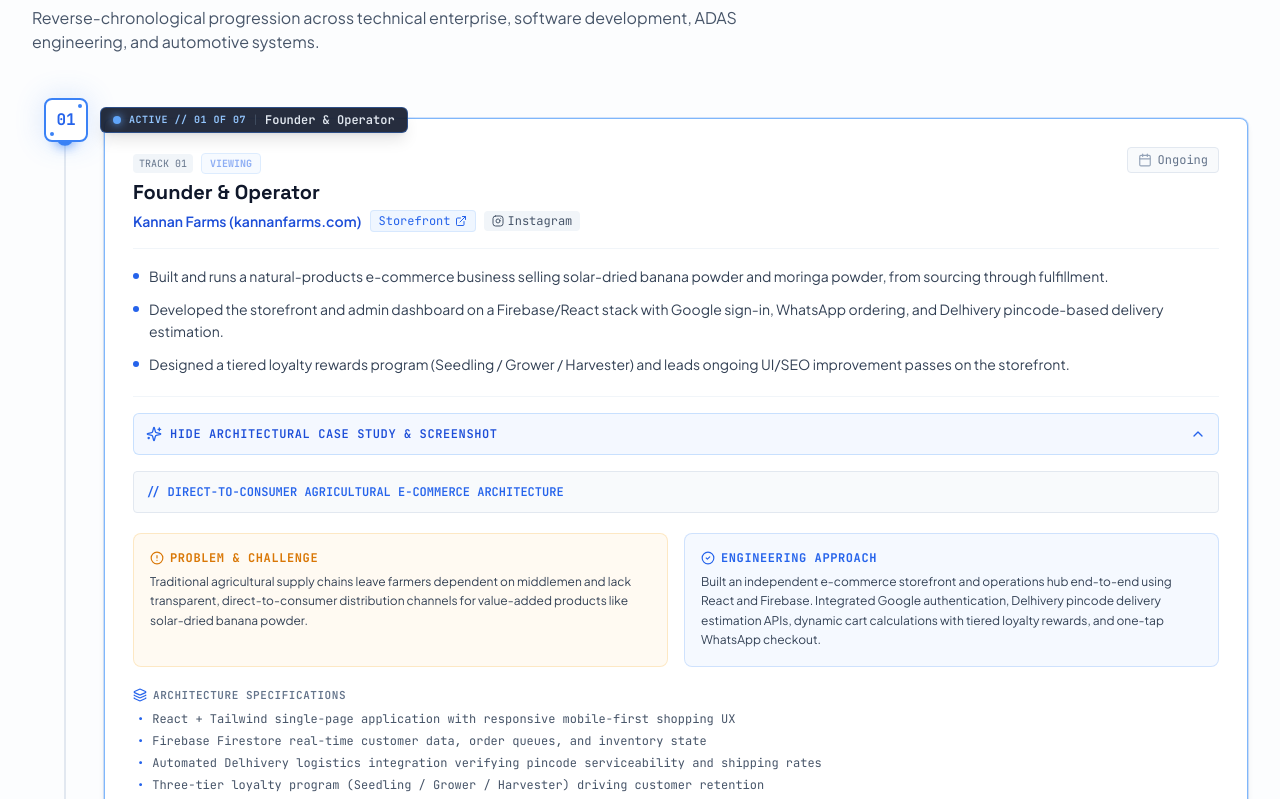
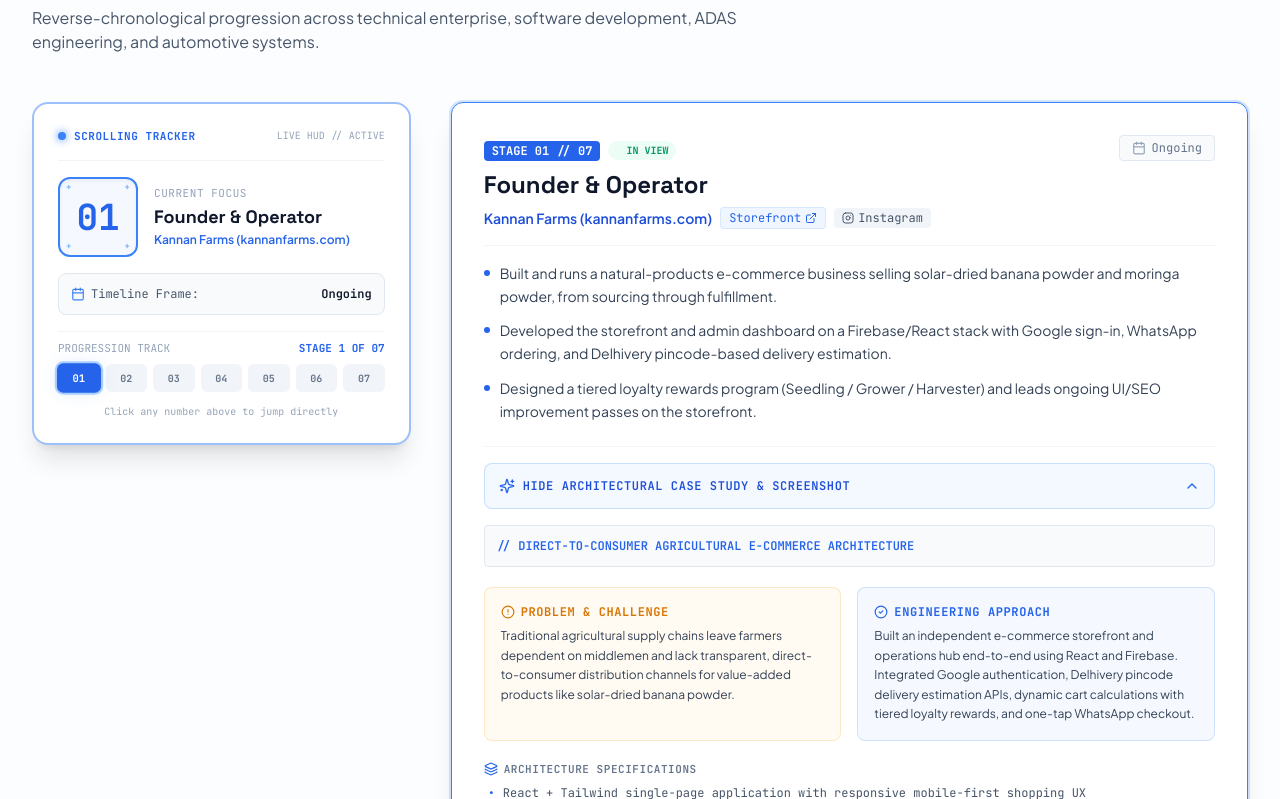
Before and after one commit to Karthick-Boopathy/KarthickBoopathy, a React (Vite) app: page / in a window 1280 px wide. Shown: the part 2901-3700 px from the top of the page. Built offline with nearby package versions, Linux system fonts and the light colour scheme.

Commit message:
feat: sticky scrolling milestone number tracker (1-7) synchronized with viewport role position

```diff
--- a/src/components/Experience.tsx
+++ b/src/components/Experience.tsx
@@ -1,5 +1,5 @@
 import React, { useState, useEffect, useRef } from 'react';
-import { motion, AnimatePresence, useScroll, useSpring } from 'framer-motion';
+import { motion, AnimatePresence } from 'framer-motion';
 import { Briefcase, ExternalLink, Instagram, Calendar, ChevronDown, ChevronUp, Layers, CheckCircle2, AlertCircle, Sparkles } from 'lucide-react';
 import { experiences } from '../data/portfolioData';
 
@@ -9,44 +9,31 @@
   });
 
   const [activeIndex, setActiveIndex] = useState<number>(0);
-  const [scrollDirection, setScrollDirection] = useState<number>(1);
-  const timelineRef = useRef<HTMLDivElement>(null);
+  const [prevIndex, setPrevIndex] = useState<number>(0);
   const itemRefs = useRef<(HTMLDivElement | null)[]>([]);
 
-  const { scrollYProgress } = useScroll({
-    target: timelineRef,
-    offset: ['start 40%', 'end 80%'],
-  });
-
-  const lineProgress = useSpring(scrollYProgress, {
-    stiffness: 100,
-    damping: 25,
-    restDelta: 0.001,
-  });
-
   useEffect(() => {
-    let lastScrollY = window.scrollY;
-
     const handleScroll = () => {
-      const currentScrollY = window.scrollY;
-      const dir = currentScrollY >= lastScrollY ? 1 : -1;
-      lastScrollY = currentScrollY;
-
-      // The tracker sits around 160px from the viewport top
-      const trackerY = 160;
+      // Trigger threshold: 38% from the top of the viewport (reading focus line)
+      const triggerY = window.innerHeight * 0.38;
 
       let currentIdx = 0;
-      itemRefs.current.forEach((el, index) => {
-        if (!el) return;
+      for (let i = 0; i < itemRefs.current.length; i++) {
+        const el = itemRefs.current[i];
+        if (!el) continue;
         const rect = el.getBoundingClientRect();
-        // If the top of the card has reached or passed the tracker line
-        if (rect.top <= trackerY + 80) {
-          currentIdx = index;
+        // If the card top has scrolled up to or past the trigger line
+        if (rect.top <= triggerY) {
+          currentIdx = i;
         }
+      }
+
+      setActiveIndex((prev) => {
+        if (prev !== currentIdx) {
+          setPrevIndex(prev);
+        }
+        return currentIdx;
       });
-
-      setScrollDirection(dir);
-      setActiveIndex(currentIdx);
     };
 
     window.addEventListener('scroll', handleScroll, { passive: true });
@@ -61,8 +48,16 @@
     }));
   };
 
+  const scrollToMilestone = (index: number) => {
+    const target = itemRefs.current[index];
+    if (target) {
+      const topOffset = target.getBoundingClientRect().top + window.scrollY - 140;
+      window.scrollTo({ top: topOffset, behavior: 'smooth' });
+    }
+  };
+
   return (
-    <section id="experience" className="py-20 bg-white/50 dark:bg-[#0B0F1A]/80 border-b border-slate-200 dark:border-slate-800/80 overflow-hidden relative">
+    <section id="experience" className="py-20 bg-white/50 dark:bg-[#0B0F1A]/80 border-b border-slate-200 dark:border-slate-800/80 relative">
       <div className="max-w-7xl mx-auto px-4 sm:px-6 lg:px-8 relative z-10">
         {/* Section Header with Engineering Sheet Callout */}
         <motion.div
@@ -70,7 +65,7 @@
           whileInView={{ opacity: 1, y: 0 }}
           viewport={{ once: true, margin: '-50px' }}
           transition={{ duration: 0.5, ease: [0.21, 0.47, 0.32, 0.98] }}
-          className="max-w-3xl mb-16"
+          className="max-w-3xl mb-12"
         >
           <div className="inline-flex items-center gap-2 text-xs font-mono uppercase tracking-wider text-blue-600 dark:text-blue-400 font-semibold mb-2">
             <span className="px-1.5 py-0.5 rounded bg-blue-50 dark:bg-blue-500/10 border border-blue-200 dark:border-blue-500/30 text-[10px]">
@@ -89,74 +84,184 @@
           </p>
         </motion.div>
 
-        {/* Timeline Sequence Container */}
-        <div ref={timelineRef} className="relative ml-4 sm:ml-8 pl-6 sm:pl-10">
-          {/* Base Vertical Timeline Rail */}
-          <div className="absolute left-0 top-0 bottom-0 w-[2px] bg-slate-200 dark:bg-slate-800">
-            {/* Animated Flowing Progress Fill Line */}
-            <motion.div
-              style={{ scaleY: lineProgress }}
-              className="absolute left-0 top-0 bottom-0 w-full bg-gradient-to-b from-blue-500 via-cyan-400 to-purple-500 origin-top shadow-[0_0_10px_#3B82F6]"
-            />
+        {/* Mobile Sticky Tracker Bar (Sticky on mobile only) */}
+        <div className="lg:hidden sticky top-16 z-30 mb-8 p-3 rounded-xl bg-white/95 dark:bg-[#0B0F1A]/95 backdrop-blur-md border-2 border-blue-500/60 shadow-lg dark:shadow-glow-sm flex items-center justify-between">
+          <div className="flex items-center gap-3">
+            {/* Animated Rolling Number Box */}
+            <div className="w-10 h-10 rounded-lg border-2 border-blue-500 bg-blue-50 dark:bg-blue-950/50 flex items-center justify-center font-mono text-base font-bold text-blue-600 dark:text-blue-400 relative overflow-hidden shrink-0">
+              <AnimatePresence mode="popLayout" initial={false}>
+                <motion.span
+                  key={activeIndex}
+                  initial={{ y: activeIndex > prevIndex ? 22 : -22, opacity: 0, scale: 0.8 }}
+                  animate={{ y: 0, opacity: 1, scale: 1 }}
+                  exit={{ y: activeIndex > prevIndex ? -22 : 22, opacity: 0, scale: 0.8 }}
+                  transition={{ duration: 0.28, ease: [0.16, 1, 0.3, 1] }}
+                  className="absolute"
+                >
+                  {String(activeIndex + 1).padStart(2, '0')}
+                </motion.span>
+              </AnimatePresence>
+            </div>
+            <div>
+              <div className="text-[10px] font-mono text-blue-600 dark:text-blue-400 font-bold uppercase tracking-wider flex items-center gap-1.5">
+                <span className="w-1.5 h-1.5 rounded-full bg-blue-500 animate-pulse" />
+                STAGE {activeIndex + 1} OF {experiences.length}
+              </div>
+              <div className="text-xs font-heading font-bold text-slate-900 dark:text-white truncate max-w-[180px]">
+                {experiences[activeIndex].role}
+              </div>
+            </div>
           </div>
 
-          {/* Sticky Continuous Scrolling HUD Number Indicator */}
-          <div className="sticky top-32 z-30 pointer-events-none -ml-6 sm:-ml-10 h-0">
-            <div className="relative -top-5 -left-[18px] sm:-left-[20px] flex items-center gap-3">
-              {/* Rolling Number Box */}
-              <div className="w-10 h-10 sm:w-11 sm:h-11 rounded-lg border-2 border-blue-500 dark:border-blue-400 bg-white dark:bg-[#0B0F1A] shadow-glow-md flex items-center justify-center font-mono text-sm sm:text-base font-bold text-blue-600 dark:text-blue-400 overflow-hidden relative">
+          {/* Quick Step Indicators */}
+          <div className="flex items-center gap-1">
+            {experiences.map((_, i) => (
+              <button
+                key={i}
+                type="button"
+                onClick={() => scrollToMilestone(i)}
+                className={`h-2.5 rounded-full transition-all ${
+                  i === activeIndex
+                    ? 'w-5 bg-blue-500'
+                    : i < activeIndex
+                    ? 'w-2 bg-blue-400/60 dark:bg-blue-600/60'
+                    : 'w-2 bg-slate-300 dark:bg-slate-700'
+                }`}
+                title={`Jump to Milestone ${i + 1}`}
+                aria-label={`Jump to Milestone ${i + 1}`}
+              />
+            ))}
+          </div>
+        </div>
+
+        {/* Dual Column Layout: Left Sticky HUD Tracker + Right Timeline Cards */}
+        <div className="grid grid-cols-1 lg:grid-cols-12 gap-10 items-start">
+          {/* Left Column: Sticky Interactive Tracker Box (Desktop) */}
+          <div className="hidden lg:block lg:col-span-4 sticky top-28 space-y-6">
+            <div className="p-6 rounded-2xl bg-white dark:bg-[#111827] border-2 border-blue-500/50 dark:border-blue-500/40 shadow-xl dark:shadow-glow-md relative overflow-hidden glow-border">
+              {/* Top Status Header */}
+              <div className="flex items-center justify-between pb-4 mb-4 border-b border-slate-100 dark:border-slate-800 text-xs font-mono">
+                <span className="flex items-center gap-2 text-blue-600 dark:text-blue-400 font-bold uppercase tracking-wider text-[11px]">
+                  <span className="w-2 h-2 rounded-full bg-blue-500 animate-pulse shadow-[0_0_8px_#3B82F6]" />
+                  SCROLLING TRACKER
+                </span>
+                <span className="text-slate-400 dark:text-slate-500 text-[10px]">
+                  LIVE HUD // ACTIVE
+                </span>
+              </div>
+
+              {/* Giant Animated Rolling Number Display */}
+              <div className="flex items-center gap-4 my-2">
+                <div className="w-20 h-20 rounded-xl border-2 border-blue-500 dark:border-blue-400 bg-blue-50/60 dark:bg-blue-950/40 flex items-center justify-center font-mono font-bold text-4xl text-blue-600 dark:text-blue-400 relative overflow-hidden shadow-inner shrink-0">
                   <AnimatePresence mode="popLayout" initial={false}>
                     <motion.span
                       key={activeIndex}
                       initial={{
-                      y: scrollDirection > 0 ? 22 : -22,
+                        y: activeIndex > prevIndex ? 40 : -40,
                         opacity: 0,
+                        filter: 'blur(4px)',
                         scale: 0.8,
                       }}
                       animate={{
                         y: 0,
                         opacity: 1,
+                        filter: 'blur(0px)',
                         scale: 1,
                       }}
                       exit={{
-                      y: scrollDirection > 0 ? -22 : 22,
+                        y: activeIndex > prevIndex ? -40 : 40,
                         opacity: 0,
+                        filter: 'blur(4px)',
                         scale: 0.8,
                       }}
-                    transition={{ duration: 0.3, ease: [0.16, 1, 0.3, 1] }}
+                      transition={{ duration: 0.35, ease: [0.16, 1, 0.3, 1] }}
                       className="absolute"
                     >
                       {String(activeIndex + 1).padStart(2, '0')}
                     </motion.span>
                   </AnimatePresence>
 
-                {/* Subtle corner CAD fiducial dots */}
-                <span className="absolute top-1 right-1 w-1 h-1 bg-blue-500 dark:bg-blue-400 rounded-full" />
-                <span className="absolute bottom-1 left-1 w-1 h-1 bg-blue-500 dark:bg-blue-400 rounded-full" />
+                  {/* Corner CAD fiducial markers */}
+                  <span className="absolute top-1 left-1.5 font-mono text-[9px] text-blue-400/80 leading-none select-none">+</span>
+                  <span className="absolute top-1 right-1.5 font-mono text-[9px] text-blue-400/80 leading-none select-none">+</span>
+                  <span className="absolute bottom-1 left-1.5 font-mono text-[9px] text-blue-400/80 leading-none select-none">+</span>
+                  <span className="absolute bottom-1 right-1.5 font-mono text-[9px] text-blue-400/80 leading-none select-none">+</span>
                 </div>
 
-              {/* Floating Live Telemetry HUD Tag */}
+                <div className="space-y-1">
+                  <div className="text-[11px] font-mono text-slate-400 dark:text-slate-500 uppercase tracking-wider">
+                    CURRENT FOCUS
+                  </div>
+                  <AnimatePresence mode="wait">
                     <motion.div
-                key={`hud-${activeIndex}`}
-                initial={{ opacity: 0, x: -8 }}
-                animate={{ opacity: 1, x: 0 }}
-                transition={{ duration: 0.25 }}
-                className="hidden md:flex items-center gap-2 px-3 py-1 rounded-md bg-slate-900/90 dark:bg-[#111827]/95 border border-blue-500/40 text-white backdrop-blur-md shadow-lg"
+                      key={activeIndex}
+                      initial={{ opacity: 0, y: 6 }}
+                      animate={{ opacity: 1, y: 0 }}
+                      exit={{ opacity: 0, y: -6 }}
+                      transition={{ duration: 0.2 }}
+                      className="font-heading font-bold text-lg text-slate-900 dark:text-white leading-tight"
                     >
-                <span className="w-2 h-2 rounded-full bg-blue-400 animate-pulse shadow-[0_0_8px_#60A5FA]" />
-                <span className="text-[10px] font-mono text-blue-300 font-bold tracking-wider">
-                  ACTIVE // {String(activeIndex + 1).padStart(2, '0')} OF 07
-                </span>
-                <span className="text-slate-600 text-[10px]">|</span>
-                <span className="text-xs font-mono text-slate-200 font-semibold truncate max-w-[260px]">
                       {experiences[activeIndex].role}
-                </span>
                     </motion.div>
+                  </AnimatePresence>
+                  <div className="text-xs font-semibold text-blue-600 dark:text-blue-400 truncate">
+                    {experiences[activeIndex].organization}
+                  </div>
                 </div>
               </div>
 
-          {/* Cards List */}
-          <div className="space-y-12">
+              {/* Chronological Period Badge */}
+              <div className="p-3 rounded-lg bg-slate-50 dark:bg-slate-800/60 border border-slate-200 dark:border-slate-800 text-xs font-mono flex items-center justify-between text-slate-600 dark:text-slate-300 my-4">
+                <span className="flex items-center gap-1.5">
+                  <Calendar className="w-3.5 h-3.5 text-blue-500" />
+                  <span>Timeline Frame:</span>
+                </span>
+                <span className="font-semibold text-slate-900 dark:text-white">
+                  {experiences[activeIndex].period}
+                </span>
+              </div>
+
+              {/* Clickable 7-Step Progression Meter */}
+              <div className="space-y-2 pt-2 border-t border-slate-100 dark:border-slate-800">
+                <div className="flex items-center justify-between text-[11px] font-mono text-slate-400 dark:text-slate-500">
+                  <span>PROGRESSION TRACK</span>
+                  <span className="font-bold text-blue-600 dark:text-blue-400">
+                    STAGE {activeIndex + 1} OF 07
+                  </span>
+                </div>
+                <div className="grid grid-cols-7 gap-1.5">
+                  {experiences.map((exp, idx) => {
+                    const isPassed = idx < activeIndex;
+                    const isCurrent = idx === activeIndex;
+
+                    return (
+                      <button
+                        key={exp.id}
+                        type="button"
+                        onClick={() => scrollToMilestone(idx)}
+                        className={`h-7 rounded-md font-mono text-[10px] font-bold flex items-center justify-center transition-all ${
+                          isCurrent
+                            ? 'bg-blue-600 text-white shadow-glow-sm scale-105 ring-2 ring-blue-400/50'
+                            : isPassed
+                            ? 'bg-blue-100 dark:bg-blue-900/40 text-blue-700 dark:text-blue-300 hover:bg-blue-200 dark:hover:bg-blue-800/60'
+                            : 'bg-slate-100 dark:bg-slate-800 text-slate-500 dark:text-slate-400 hover:bg-slate-200 dark:hover:bg-slate-700'
+                        }`}
+                        title={`Jump to ${exp.role} (${exp.number})`}
+                      >
+                        {exp.number}
+                      </button>
+                    );
+                  })}
+                </div>
+                <div className="text-[10px] font-mono text-slate-400 text-center pt-1">
+                  Click any number above to jump directly
+                </div>
+              </div>
+            </div>
+          </div>
+
+          {/* Right Column: Timeline Cards (#1 to #7) */}
+          <div className="lg:col-span-8 relative space-y-12">
             {experiences.map((exp, idx) => {
               const isExpanded = !!expandedStudies[exp.id];
               const isActive = activeIndex === idx;
@@ -165,49 +270,45 @@
                 <div
                   key={exp.id}
                   ref={(el) => (itemRefs.current[idx] = el)}
-                  className="relative group"
+                  className="relative scroll-mt-28"
                 >
-                  {/* Timeline Station Milestone Tick (Anchored at each card) */}
-                  <div
-                    className={`absolute -left-[30px] sm:-left-[46px] top-3 w-3 h-3 sm:w-3.5 sm:h-3.5 rounded-full border-2 transition-all duration-300 ${
-                      isActive
-                        ? 'border-blue-500 bg-blue-500 scale-125 shadow-[0_0_10px_#3B82F6]'
-                        : idx < activeIndex
-                        ? 'border-blue-400 dark:border-blue-500 bg-blue-400 dark:bg-blue-500'
-                        : 'border-slate-300 dark:border-slate-700 bg-white dark:bg-[#111827]'
-                    }`}
-                  />
-
                   {/* Experience Card */}
                   <motion.div
-                    initial={{ opacity: 0, x: -16 }}
-                    whileInView={{ opacity: 1, x: 0 }}
-                    viewport={{ once: true, margin: '-40px' }}
-                    transition={{ duration: 0.45, delay: idx * 0.05, ease: [0.21, 0.47, 0.32, 0.98] }}
+                    initial={{ opacity: 0, y: 24 }}
+                    whileInView={{ opacity: 1, y: 0 }}
+                    viewport={{ once: true, margin: '-50px' }}
+                    transition={{ duration: 0.5, delay: 0.05, ease: [0.21, 0.47, 0.32, 0.98] }}
                     whileHover={{ y: -2, transition: { duration: 0.2 } }}
-                    className={`p-6 sm:p-7 rounded-lg border transition-all duration-300 shadow-2xs glow-border ${
+                    className={`p-6 sm:p-8 rounded-xl border transition-all duration-300 shadow-2xs glow-border ${
                       isActive
-                        ? 'border-blue-400/80 dark:border-blue-500/80 bg-white dark:bg-[#111827] shadow-md dark:shadow-glow-sm ring-1 ring-blue-500/20'
+                        ? 'border-blue-500 dark:border-blue-400 bg-white dark:bg-[#111827] shadow-xl dark:shadow-glow-md ring-2 ring-blue-500/20'
                         : 'border-slate-200 dark:border-slate-800 bg-white/90 dark:bg-[#111827]/90 hover:border-slate-300 dark:hover:border-slate-700'
                     }`}
                   >
-                    {/* Header row */}
+                    {/* Header Row */}
                     <div className="flex flex-col sm:flex-row sm:items-baseline justify-between gap-2 pb-4 mb-4 border-b border-slate-100 dark:border-slate-800">
                       <div>
-                        <div className="flex items-center gap-2 mb-1">
-                          <span className="text-[10px] font-mono px-1.5 py-0.5 rounded bg-slate-100 dark:bg-slate-800 text-slate-500 dark:text-slate-400">
-                            TRACK {exp.number}
+                        <div className="flex items-center gap-2 mb-2">
+                          <span className={`px-2 py-0.5 rounded font-mono text-xs font-bold transition-colors ${
+                            isActive
+                              ? 'bg-blue-600 text-white shadow-xs'
+                              : 'bg-slate-100 dark:bg-slate-800 text-slate-700 dark:text-slate-300'
+                          }`}>
+                            STAGE {exp.number} // 07
                           </span>
                           {isActive && (
-                            <span className="text-[10px] font-mono px-2 py-0.5 rounded bg-blue-50 dark:bg-blue-500/15 border border-blue-200 dark:border-blue-500/30 text-blue-600 dark:text-blue-400 font-bold animate-pulse">
-                              VIEWING
+                            <span className="inline-flex items-center gap-1 px-2 py-0.5 rounded-full bg-emerald-50 dark:bg-emerald-500/15 text-emerald-600 dark:text-emerald-400 font-mono text-[10px] font-bold">
+                              <span className="w-1.5 h-1.5 rounded-full bg-emerald-500 animate-ping inline-block" />
+                              IN VIEW
                             </span>
                           )}
                         </div>
-                        <h3 className="font-heading font-bold text-xl text-slate-900 dark:text-white">
+
+                        <h3 className="font-heading font-bold text-2xl text-slate-900 dark:text-white">
                           {exp.role}
                         </h3>
-                        <div className="flex flex-wrap items-center gap-2 mt-1">
+
+                        <div className="flex flex-wrap items-center gap-2 mt-1.5">
                           <span className="font-semibold text-blue-700 dark:text-blue-400 text-sm">
                             {exp.organization}
                           </span>
@@ -236,36 +337,32 @@
                         </div>
                       </div>
 
-                      <div className="inline-flex items-center gap-1.5 text-xs font-mono text-slate-500 dark:text-slate-400 bg-slate-50 dark:bg-slate-800/60 px-2.5 py-1 rounded border border-slate-200 dark:border-slate-700/80 shrink-0">
+                      <div className="inline-flex items-center gap-1.5 text-xs font-mono text-slate-500 dark:text-slate-400 bg-slate-50 dark:bg-slate-800/60 px-3 py-1 rounded border border-slate-200 dark:border-slate-700/80 shrink-0">
                         <Calendar className="w-3.5 h-3.5 text-slate-400 dark:text-slate-500" />
                         <span>{exp.period}</span>
                       </div>
                     </div>
 
                     {/* Bullets (Verbatim content) */}
-                    <ul className="space-y-2.5">
+                    <ul className="space-y-3">
                       {exp.bullets.map((bullet, bIdx) => (
-                        <motion.li
+                        <li
                           key={bIdx}
-                          initial={{ opacity: 0, x: -8 }}
-                          whileInView={{ opacity: 1, x: 0 }}
-                          viewport={{ once: true }}
-                          transition={{ duration: 0.3, delay: bIdx * 0.05 }}
-                          className="flex items-start gap-2.5 text-slate-700 dark:text-slate-300 text-sm leading-relaxed"
+                          className="flex items-start gap-2.5 text-slate-700 dark:text-slate-300 text-sm leading-relaxed font-body"
                         >
                           <span className="w-1.5 h-1.5 rounded-full bg-blue-600 dark:bg-blue-400 mt-2 shrink-0"></span>
                           <span>{bullet}</span>
-                        </motion.li>
+                        </li>
                       ))}
                     </ul>
 
                     {/* Expandable Case Study Button */}
                     {exp.caseStudy && (
-                      <div className="mt-5 pt-4 border-t border-slate-100 dark:border-slate-800/80">
+                      <div className="mt-6 pt-4 border-t border-slate-100 dark:border-slate-800/80">
                         <button
                           type="button"
                           onClick={() => toggleCaseStudy(exp.id)}
-                          className="w-full flex items-center justify-between p-3 rounded-md bg-blue-50/70 hover:bg-blue-100/70 dark:bg-blue-500/10 dark:hover:bg-blue-500/20 border border-blue-200/80 dark:border-blue-500/30 text-blue-700 dark:text-blue-300 font-mono text-xs uppercase tracking-wider font-semibold transition-all group/btn"
+                          className="w-full flex items-center justify-between p-3.5 rounded-lg bg-blue-50/70 hover:bg-blue-100/70 dark:bg-blue-500/10 dark:hover:bg-blue-500/20 border border-blue-200/80 dark:border-blue-500/30 text-blue-700 dark:text-blue-300 font-mono text-xs uppercase tracking-wider font-semibold transition-all group/btn"
                         >
                           <span className="flex items-center gap-2">
                             <Sparkles className="w-4 h-4 text-blue-600 dark:text-blue-400" />
@@ -369,7 +466,7 @@
                     )}
 
                     {/* Tech & Domain Badges */}
-                    <div className="mt-5 pt-4 border-t border-slate-100 dark:border-slate-800 flex flex-wrap items-center gap-1.5">
+                    <div className="mt-6 pt-4 border-t border-slate-100 dark:border-slate-800 flex flex-wrap items-center gap-1.5">
                       {exp.tags.map((tag) => (
                         <span
                           key={tag}
```
Lines whose indentation alone changed are shown as unchanged.
